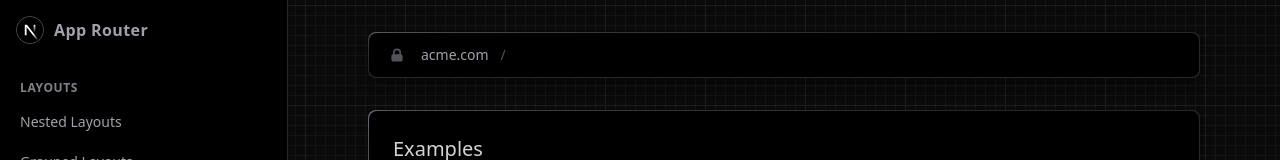
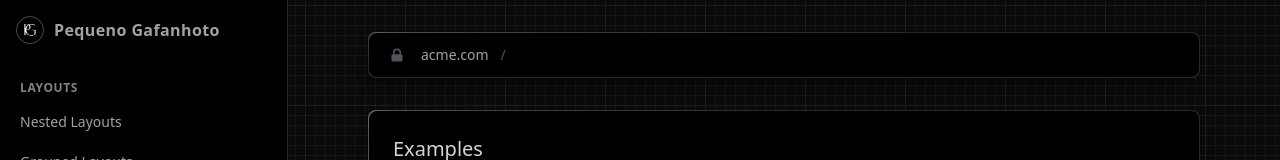
Before and after one commit to BrunoHoffmann/pequeno-gafanhoto-main, a Next.js app: page / in a window 1280 px wide. Shown: the top 160 px of the page. Built offline with nearby package versions, Linux system fonts and the light colour scheme.

Commit message:
feat: change logo

```diff
--- a/ui/global-nav.tsx
+++ b/ui/global-nav.tsx
@@ -25,7 +25,7 @@ export function GlobalNav() {
           </div>
 
           <h3 className="font-semibold tracking-wide text-gray-400 group-hover:text-gray-50">
-            App Router
+            Pequeno Gafanhoto
           </h3>
         </Link>
       </div>
--- a/ui/next-logo.tsx
+++ b/ui/next-logo.tsx
@@ -1,54 +1,12 @@
+import Image from 'next/image';
+
 export function NextLogo() {
   return (
-    <svg viewBox="0 0 180 180" fill="none" xmlns="http://www.w3.org/2000/svg">
-      <mask
-        id="mask0_408_134"
-        style={{ maskType: 'alpha' }}
-        x="0"
-        y="0"
-        width="180"
-        height="180"
-      >
-        <circle cx="90" cy="90" r="90" fill="black" />
-      </mask>
-      <g mask="url(#mask0_408_134)">
-        <circle cx="90" cy="90" r="90" fill="black" />
-        <path
-          d="M149.508 157.52L69.142 54H54V125.97H66.1136V69.3836L139.999 164.845C143.333 162.614 146.509 160.165 149.508 157.52Z"
-          fill="url(#paint0_linear_408_134)"
-        />
-        <rect
-          x="115"
-          y="54"
-          width="12"
-          height="72"
-          fill="url(#paint1_linear_408_134)"
-        />
-      </g>
-      <defs>
-        <linearGradient
-          id="paint0_linear_408_134"
-          x1="109"
-          y1="116.5"
-          x2="144.5"
-          y2="160.5"
-          gradientUnits="userSpaceOnUse"
-        >
-          <stop stopColor="white" />
-          <stop offset="1" stopColor="white" stopOpacity="0" />
-        </linearGradient>
-        <linearGradient
-          id="paint1_linear_408_134"
-          x1="121"
-          y1="54"
-          x2="120.799"
-          y2="106.875"
-          gradientUnits="userSpaceOnUse"
-        >
-          <stop stopColor="white" />
-          <stop offset="1" stopColor="white" stopOpacity="0" />
-        </linearGradient>
-      </defs>
-    </svg>
+    <Image
+      src="/pg-logo.png"
+      width={100}
+      height={100}
+      alt="Logo pequeno-gafanhoto"
+    />
   );
 }
```
Also changed, not shown: public/pg-logo.png.
